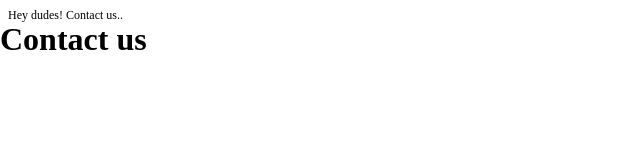
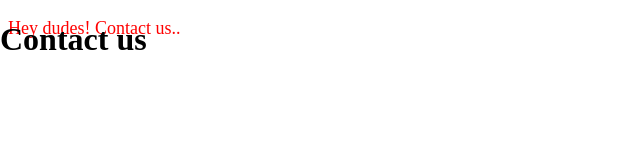
Before and after one commit to Sudha08/CSS-Basics, a plain HTML site: page contact.html in a window 1280 px wide. Shown: the whole page, without its empty margins (0-640 px from the left). Drawn offline with Linux system fonts and the light colour scheme.

Commit message:
Merged Lesson - 3

```diff
--- a/CSS/syntax.css
+++ b/CSS/syntax.css
@@ -14,3 +14,12 @@
 p {
     font-size: 12px;
 }
+
+/* LESSON-2 - NO SPECIFIC RULES ADDED */
+
+/* LESSON-3 - EXTERNAL STYLESHEET */
+
+p {
+    font-size: 18px;
+    color: red;
+}
--- a/contact.html
+++ b/contact.html
@@ -1,4 +1,24 @@
-<!doctype <!DOCTYPE html>
+
+<!DOCTYPE html>
+<html lang="en">
+<head>
+    <meta charset="UTF-8">
+    <title>External styles</title>
+    <link rel="stylesheet" type="text/css" media="screen" href="CSS/syntax.css" />
+</head>
+<body>
+    <div id="header">
+        <h1>Contact us </h1>
+    </div>
+
+    <p>Hey dudes! Contact us..</p>
+
+</body>
+</html>
+
+<!--
+    LESSON-2 - INLINE & EMBEDDED STYLES
+    <!DOCTYPE html>
     <html lang="en">
     <head>
         <meta charset="UTF-8">
@@ -10,7 +30,7 @@
         </style>
     </head>
     <body>
-    <!-- Inline styling -->
+        Inline styling
         <div id="header" style="position: absolute; top: 0; left: 0; width: 100%;">
             <h1>Contact us </h1>
         </div>
@@ -19,3 +39,4 @@
 
     </body>
     </html>
+-->
```
Also changed, not shown: index.html (+27 -3 lines), Info.txt. Lines whose indentation alone changed are shown as unchanged.
